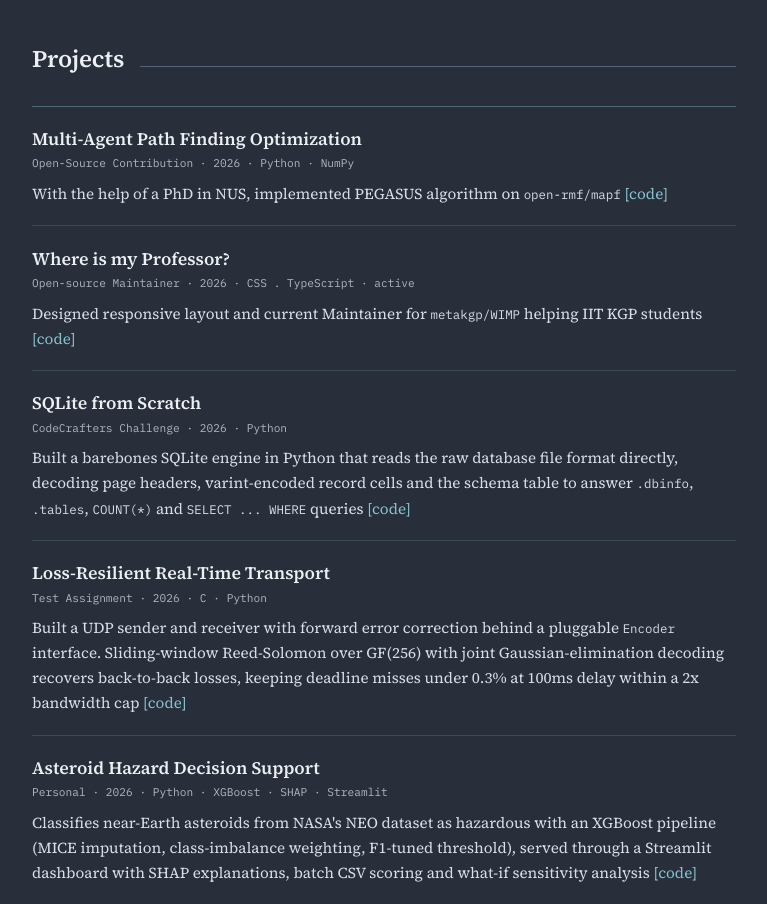
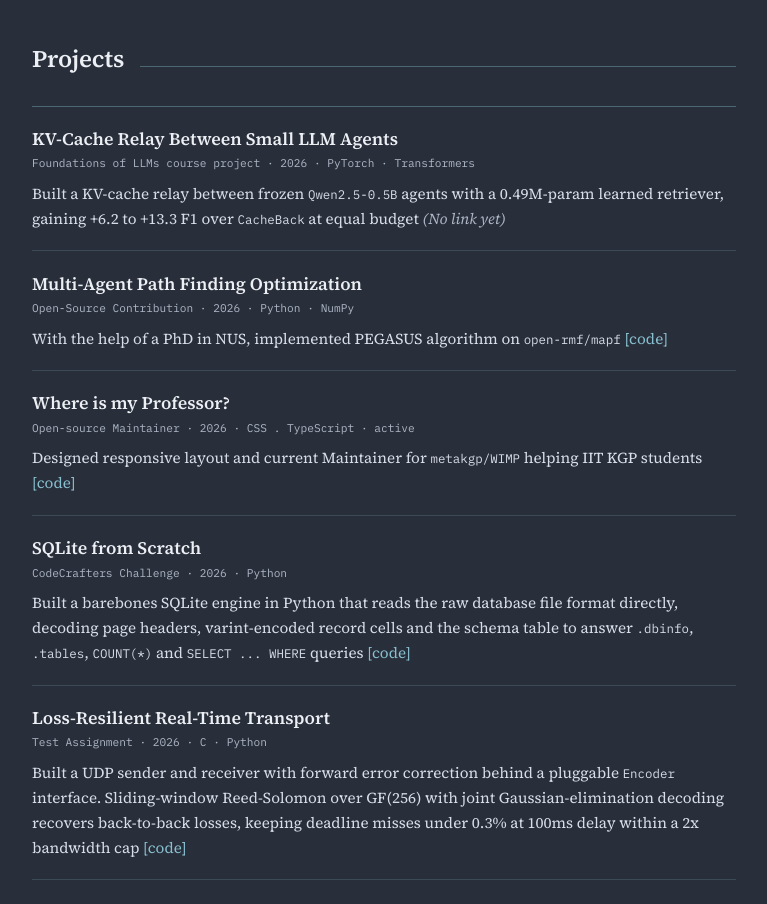
Before and after one commit to uday-kalyan-s/uday-kalyan-s.github.io, a React (Vite) app: page / in a window 1280 px wide. Shown: the part 880-1784 px from the top of the page, without its empty margins (256-1023 px from the left). Built offline with nearby package versions, Linux system fonts and the light colour scheme; the HTML template or start-up script is replaced by a standard one.

Commit message:
add FLLM

```diff
--- a/src/App.tsx
+++ b/src/App.tsx
@@ -263,6 +263,17 @@ const paperReviews: Project[] = [
 ];
 
 const projects: Project[] = [
+  {
+    icon: "database",
+    title: "KV-Cache Relay Between Small LLM Agents",
+    type: "Foundations of LLMs course project",
+    status: "Complete",
+    year: "2026",
+    description:
+      "Built a KV-cache relay between frozen `Qwen2.5-0.5B` agents with a 0.49M-param learned retriever, gaining +6.2 to +13.3 F1 over `CacheBack` at equal budget",
+    stack: "PyTorch · Transformers",
+    linkNote: "No link yet",
+  },
   {
     icon: "cpu",
     title: "Chip 8 Emulator",
```
